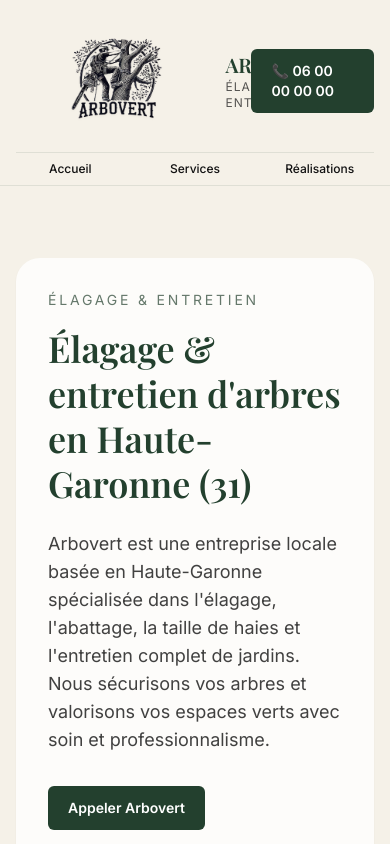
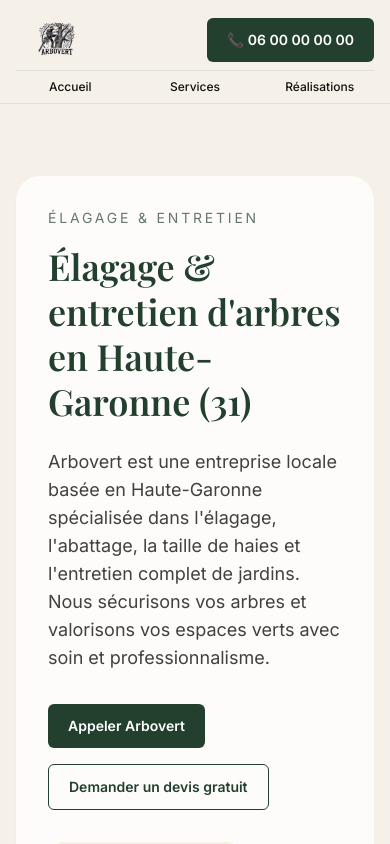
Before and after one commit to becorpen-del/arbovert-site, a Next.js app: page / in a window 390 px wide. Shown: the top 844 px of the page. Built offline with nearby package versions, Linux system fonts and the light colour scheme.

Commit message:
Mise à jour contenu page d'accueil

```diff
--- a/components/Header.tsx
+++ b/components/Header.tsx
@@ -18,10 +18,10 @@
               alt="Logo Arbovert"
               width={198}
               height={138}
-              className="h-[138px] w-auto object-contain drop-shadow-sm transition group-hover:scale-[1.02]"
+              className="h-14 w-auto object-contain drop-shadow-sm transition group-hover:scale-[1.02] md:h-[138px]"
               priority
             />
-            <div className="flex flex-col leading-tight">
+            <div className="hidden flex-col leading-tight md:flex">
               <span className="font-heading text-xl font-semibold text-forest">ARBOVERT</span>
               <span className="text-xs uppercase tracking-[0.08em] text-night/70">
                 Élagage & entretien
@@ -37,7 +37,7 @@
           </nav>
           <a
             href="tel:0600000000"
-            className="btn btn-primary text-xs sm:text-sm"
+            className="btn btn-primary rounded-md px-3 py-2 text-xs whitespace-nowrap sm:text-sm md:rounded-lg md:px-4 md:py-2.5 md:text-sm"
             aria-label="Téléphoner à Arbovert"
           >
             📞 06 00 00 00 00
```
